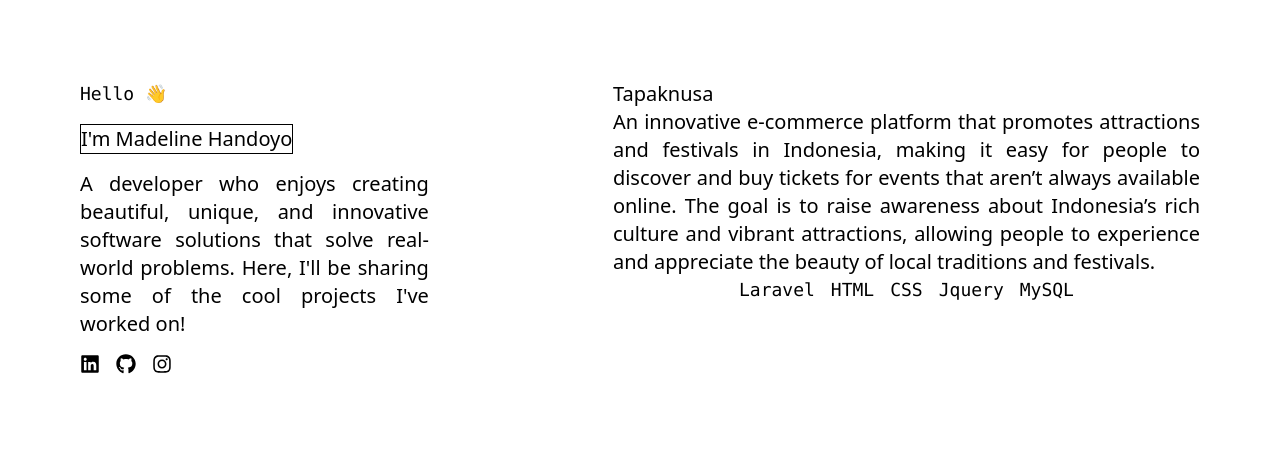
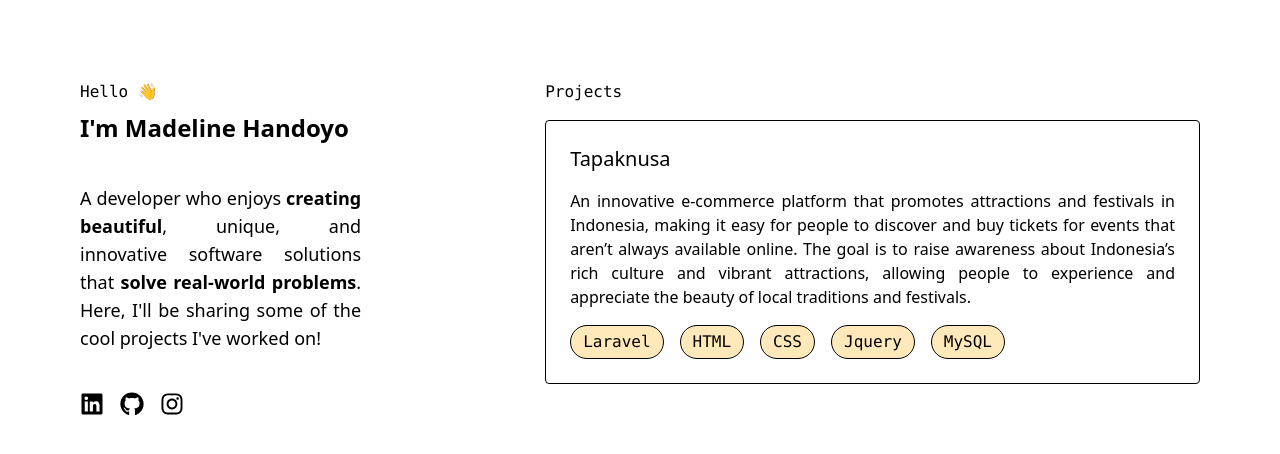
Before and after one commit to medlynhan/medlynaa, a Next.js app: page / in a window 1280 px wide. Shown: the top 454 px of the page. Built offline with nearby package versions, Linux system fonts and the light colour scheme.

Commit message:
first commit

```diff
--- a/src/app/page.jsx
+++ b/src/app/page.jsx
@@ -1,17 +1,20 @@
 import Image from "next/image";
 import Project from "../components/Project";
 import Icon from "../components/Icon";
-import Container from "../components/Container";
+
 export default function Home() {
   return (
   <div className="grid sm:grid-flow-row  lg:grid-flow-col grid-col-2 gap-6  ">
-    <div className='flex flex-col text-justify gap-4 p-20 justify-start items-start sm:min-h-[<50vh] lg:min-h-screen'>
-        <p className="font-mono sm:text-sm md:text-base lg:text-lg xl:text-xl 2xl:text-2xl">Hello 👋</p>
-        <p className="border">I'm Madeline Handoyo</p>
-        <p>A developer who enjoys creating beautiful, unique, and innovative software solutions that solve real-world problems. Here, I'll be sharing some of the cool projects I've worked on!</p>
+    <div className='flex flex-col text-justify gap-10 p-20 justify-start items-start sm:min-h-[<50vh] lg:min-h-screen'>
+        <div className="grid gap-2">
+          <p className="font-mono  sm:text-xs md:text-base lg:text-base xl:text-lg 2xl:text-xl  hover:animate-wiggle">Hello <span className="hover:animate-wiggle">👋</span></p>
+          <p className="sm:text-lg md:text-xl lg:text-2xl xl:text-3xl 2xl:text-4xl font-semibold">I'm Madeline Handoyo</p>
+        </div>
+        <p className="sm:text-sm md:text-base lg:text-lg xl:text-xl 2xl:text-2xl">A developer who enjoys <span className=" cursor-pointer font-semibold hover:text-(--yellow) transition duration-200 ease-in-out ">creating beautiful</span>, unique, and innovative software solutions that <span className="cursor-pointer  font-semibold hover:text-(--yellow) transition duration-200 ease-in-out">solve real-world problems</span>. Here, I'll be sharing some of the cool projects I've worked on!</p>
         <Icon/>
     </div>
     <div className='flex flex-col text-justify gap-4 p-20 justify-start items-start sm:min-h-[<50vh] lg:min-h-screen'>
+        <p className="font-mono  sm:text-xs md:text-base lg:text-base xl:text-lg 2xl:text-xl">Projects</p>
         <Project/>
     </div>
   </div>
--- a/src/components/Icon.jsx
+++ b/src/components/Icon.jsx
@@ -4,9 +4,9 @@ import { FaLinkedin, FaGithub , FaInstagram  } from "react-icons/fa";
 export default function Icon() {
   return (
        <div className='flex justify-center items-center gap-4'>
-            <FaLinkedin/>
-            <FaGithub/>
-            <FaInstagram/>
+            <FaLinkedin className='sm:text-lg md:text-xl lg:text-2xl xl:text-3xl 2xl:text-4xl cursor-pointer font-semibold hover:text-(--yellow) transition duration-200 ease-in-out  '/>
+            <FaGithub className='sm:text-lg md:text-xl lg:text-2xl xl:text-3xl 2xl:text-4xl cursor-pointer font-semibold hover:text-(--yellow) transition duration-200 ease-in-out '/>
+            <FaInstagram className='sm:text-lg md:text-xl lg:text-2xl xl:text-3xl 2xl:text-4xl cursor-pointer font-semibold hover:text-(--yellow) transition duration-200 ease-in-out '/>
        </div>
   );
 };
--- a/src/components/ProgrammingLanguage.jsx
+++ b/src/components/ProgrammingLanguage.jsx
@@ -3,6 +3,8 @@ import React from 'react'
 
 export default function ProgrammingLanguage({lang}) {
   return (
-    <p className="font-mono sm:text-sm md:text-base lg:text-lg xl:text-xl 2xl:text-2xl">{lang}</p>
+    <div className='p-1 px-3 border rounded-4xl bg-(--lightYellow)'>
+        <p className="font-mono sm:text-xs md:text-base lg:text-base xl:text-lg 2xl:text-xl">{lang}</p>
+    </div>
   );
 }
--- a/src/components/Project.jsx
+++ b/src/components/Project.jsx
@@ -3,10 +3,10 @@ import ProgLang from './ProgrammingLanguage';
 
 export default function Project() {
   return (
-    <div>
-        <p className="projectName">Tapaknusa</p>
-        <p className="projectDescription">An innovative e-commerce platform that promotes attractions and festivals in Indonesia, making it easy for people to discover and buy tickets for events that aren’t always available online. The goal is to raise awareness about Indonesia’s rich culture and vibrant attractions, allowing people to experience and appreciate the beauty of local traditions and festivals.</p>
-        <div className='flex justify-center items-center gap-4'>
+    <div className='flex flex-col gap-4 border p-6 cursor-pointer rounded-sm'>
+        <p className="projectName ">Tapaknusa</p>
+        <p className="projectDescription  sm:text-xs md:text-base lg:text-base xl:text-lg 2xl:text-xl ">An innovative e-commerce platform that promotes attractions and festivals in Indonesia, making it easy for people to discover and buy tickets for events that aren’t always available online. The goal is to raise awareness about Indonesia’s rich culture and vibrant attractions, allowing people to experience and appreciate the beauty of local traditions and festivals.</p>
+        <div className='flex justify-center items-center gap-4 justify-start items-start'>
             <ProgLang lang="Laravel" />
             <ProgLang lang="HTML" />
             <ProgLang lang="CSS" />
--- a/src/styles/globals.css
+++ b/src/styles/globals.css
@@ -2,6 +2,8 @@
 :root {
   --background: #ffffff;
   --foreground: #171717;
+  --yellow : #e7a220;
+  --lightYellow : #ffe9ba;
 }
 
 
@@ -12,4 +14,22 @@
   --breakpoint-xl: 1400px;
   --breakpoint-2xl: 1600px;
 
+  --animate-wiggle: wiggle 1s ease-in-out infinite;
+  @keyframes wiggle {
+    0%,
+    100% {
+      transform: rotate(-3deg);
+    }
+    50% {
+      transform: rotate(3deg);
+    }
+  }
+
 }
+
+@layer utilities {
+  ::selection {
+    background-color: var(--lightYellow);
+    color: var(--foreground);
+  }
+}
```
